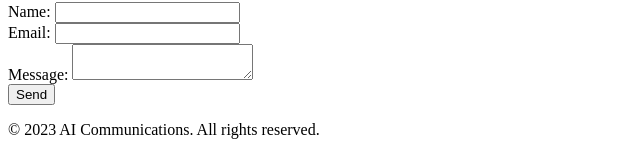
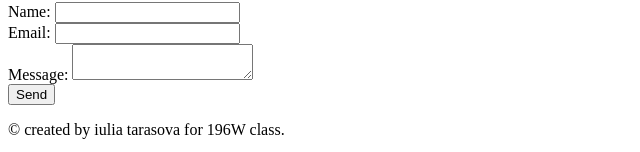
Before and after one commit to iuliaonair/iuliaonair.github.io, a plain HTML site: page index.html in a window 1280 px wide. Shown: the part 1324-1476 px from the top of the page, 0-640 px from the left. Drawn offline with Linux system fonts and the light colour scheme.

Commit message:
Update index.html

```diff
--- a/index.html
+++ b/index.html
@@ -90,7 +90,7 @@
 </section>
 </main>
 <footer>
-	<p>&copy; 2023 AI Communications. All rights reserved.</p>
+	<p>&copy; created by iulia tarasova for 196W class.</p>
 </footer>
 </body>
 </html>
```
